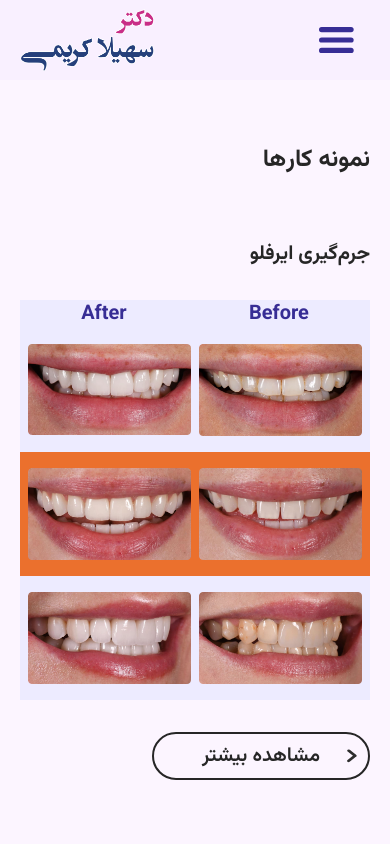
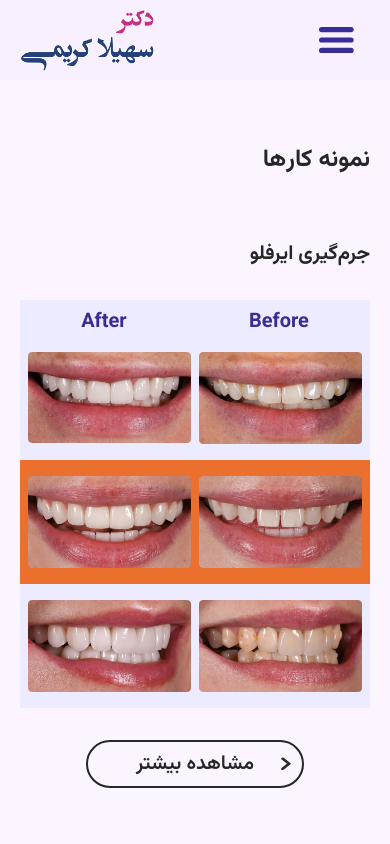
Before and after one commit to Faeziix/dental-clinic, a Next.js app: page /portfolio in a window 390 px wide. Shown: the top 844 px of the page. Built offline with nearby package versions, Linux system fonts and the light colour scheme.

Commit message:
Adjustments

```diff
--- a/app/portfolio/page.tsx
+++ b/app/portfolio/page.tsx
@@ -52,12 +52,16 @@ function Page() {
                 ))}
               </div>
             ))}
-            <div className="text-center row-start-1 md:row-start-auto md:flex-col flex-row w-full flex">
+            <div className="text-center pt-2 md:py-0 row-start-1 md:row-start-auto md:flex-col flex-row w-full flex">
               <h2 className="md:text-bt grow text-primary">Before</h2>
               <h2 className="md:text-bt grow text-primary">After</h2>
             </div>
           </div>
-          <Button radius="circle" size="xl" className="relative mt-8 mb-16">
+          <Button
+            radius="circle"
+            size="xl"
+            className="relative mx-auto md:mx-0 mt-8 mb-16"
+          >
             مشاهده بیشتر
             <Image
               src={ArrowRightIcon}
```
